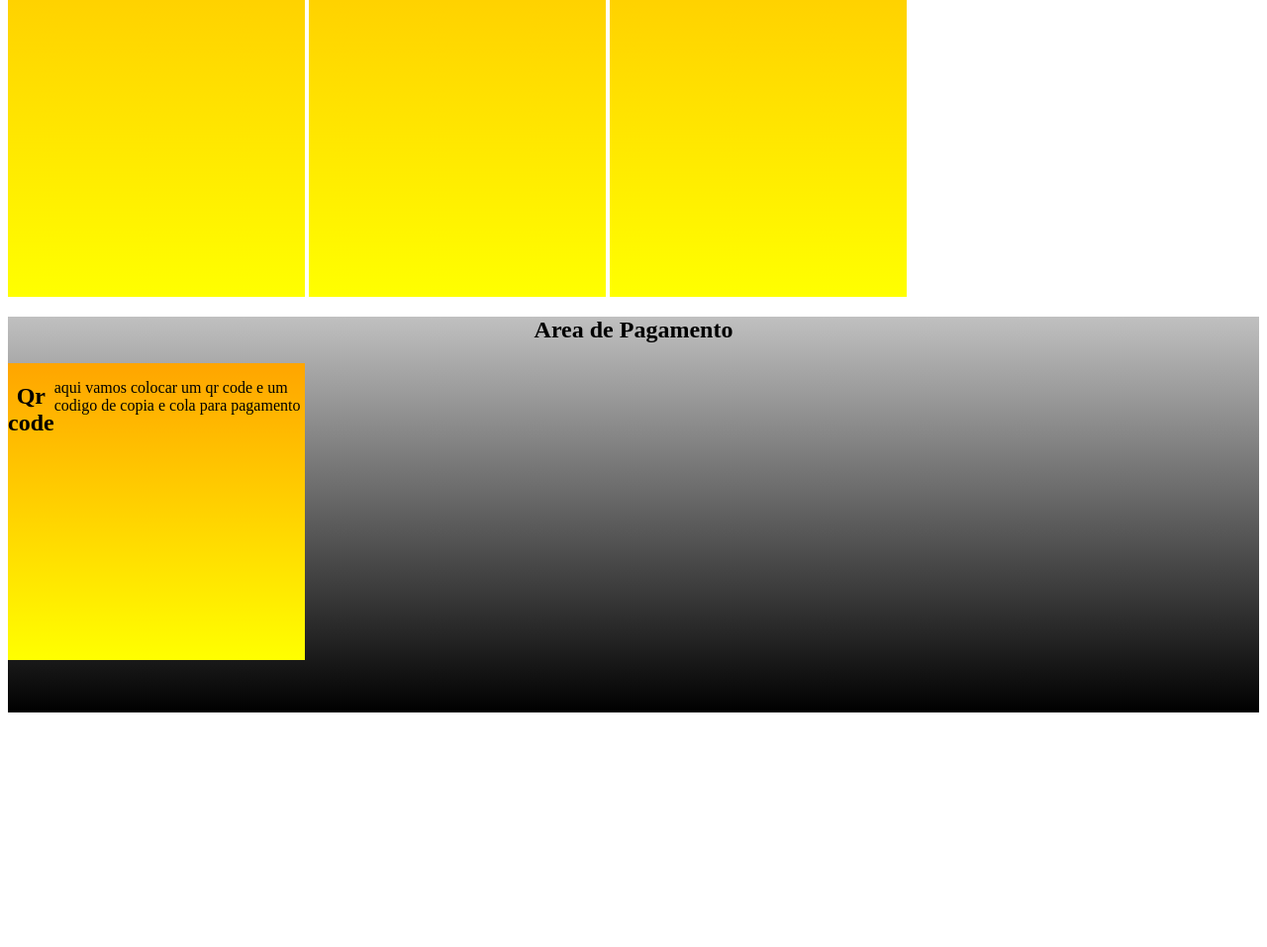
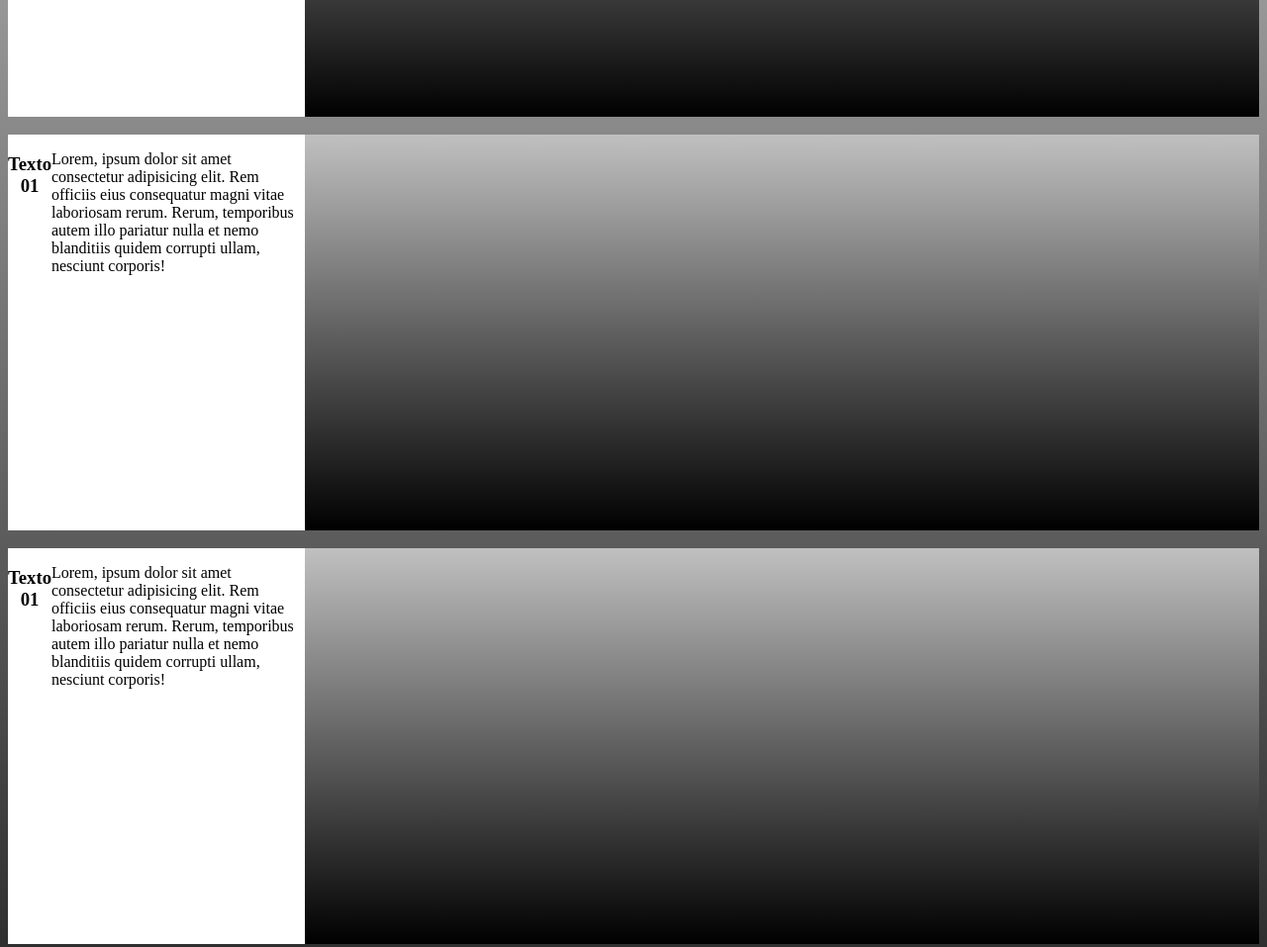
Before and after one commit to ChicoSylva/HTML-CSS, a plain HTML site: page exesicios/landing page/index.html in a window 1280 px wide. Shown: the part 380-1337 px from the top of the page at 99% size. Before the commit the page ends 1108 px from the top, so only its background shows below. Drawn offline with Linux system fonts and the light colour scheme.

Commit message:
rascunho do inicio do site

```diff
--- a/exesicios/landing page/index.html
+++ b/exesicios/landing page/index.html
@@ -6,7 +6,7 @@
     <title>Landing Page</title>
     <style>
         body {
-            background-size: 1500px;
+            background-image: linear-gradient(to top, black, silver);
         }
         h1{
             text-align: center;
@@ -14,8 +14,8 @@
        aside{
             display: inline-flex;
             width: 300px;
-            height: 600px;
-            background-image: linear-gradient(to top, yellow, orange);
+            height: 400px;
+            background-color: white;
         }
         article {
             width: 100%;
@@ -23,31 +23,45 @@
             background-image: linear-gradient(to top, black, silver);
         }
         article > main{
-            display: flex;
+            display: inline-flex;
             width: 300px;
             height: 300px;
-            background-image: linear-gradient(to top, yellow, orange);
+            background-color: white;
+        }
+        .pagamento {
+            width: 600px;
+            height: 600px;
+
         }
     </style>
 </head>
 <body>
     <h1>Teste de Landing page</h1>
+    <br>
+    <article>
         <aside>
                 <h1>Texto 01</h1>
                 <p>Lorem, ipsum dolor sit amet consectetur adipisicing elit. Rem officiis eius consequatur magni vitae laboriosam rerum. Rerum, temporibus autem illo pariatur nulla et nemo blanditiis quidem corrupti ullam, nesciunt corporis!</p>
         </aside>
+    </article>
+    <br>
+<article>
     <aside>
 
             <h1>Texto 01</h1>
             <p>Lorem, ipsum dolor sit amet consectetur adipisicing elit. Rem officiis eius consequatur magni vitae laboriosam rerum. Rerum, temporibus autem illo pariatur nulla et nemo blanditiis quidem corrupti ullam, nesciunt corporis!</p>
 
     </aside>
-    </aside>
+</article>
+<br>
+    <article>
         <aside>
                 <h1>Texto 01</h1>
                 <p>Lorem, ipsum dolor sit amet consectetur adipisicing elit. Rem officiis eius consequatur magni vitae laboriosam rerum. Rerum, temporibus autem illo pariatur nulla et nemo blanditiis quidem corrupti ullam, nesciunt corporis!</p>
         </aside>
- <article>
+    </article>
+    <br>
+ <article id="pagamento">
         <h1>Area de Pagamento</h1>
         <main>
             <h1>Qr code</h1>
```
Lines whose indentation alone changed are shown as unchanged.
